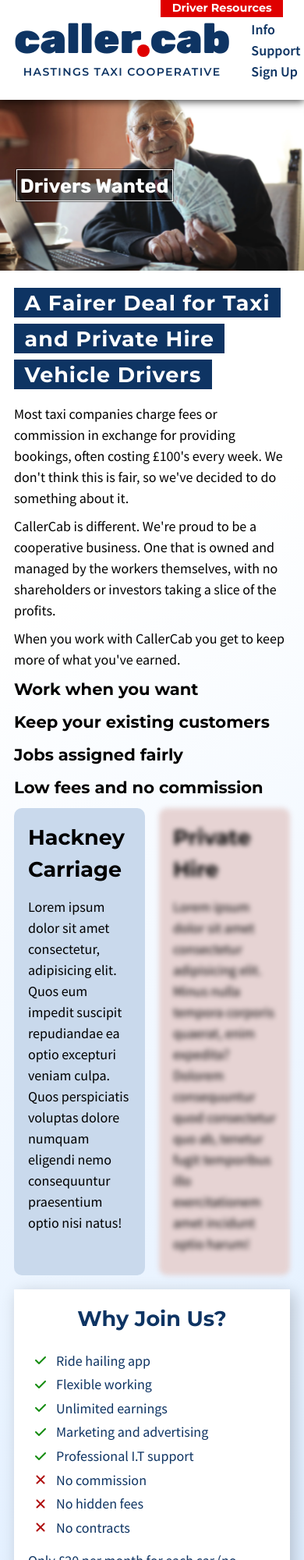
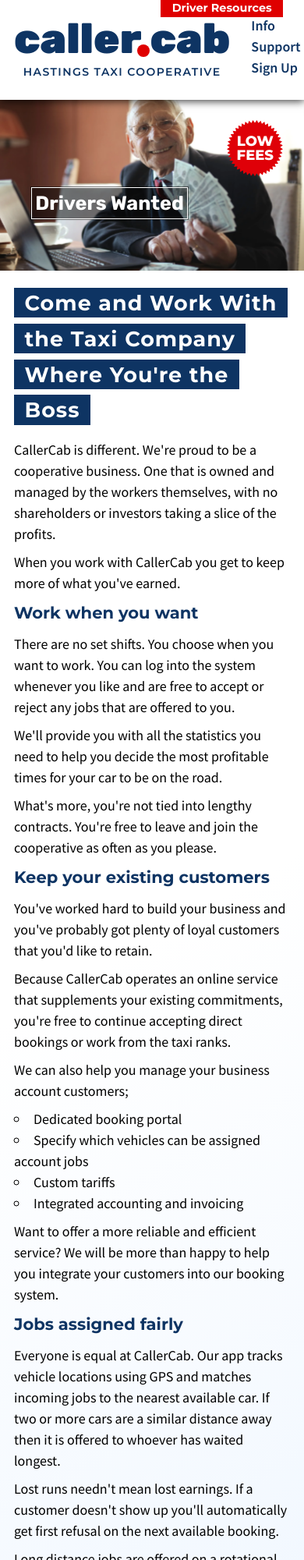
Before and after one commit to speedgull/drivers.caller.cab, a plain HTML site: page index.html in a window 390 px wide. Shown: the top 2000 px of the page at 78% size. Drawn offline with Linux system fonts and the light colour scheme.

Commit message:
added main content

```diff
--- a/css/style.css
+++ b/css/style.css
@@ -45,12 +45,18 @@ h1 {
 
 h2, h3, h4, h5, h6 {
   font-family: Montserrat, Arial, sans-serif;
+  color: var(--main-color);
 }
 
 
-h2, h3, h4, h5, h6, p, li {
+h2, h3, h4, h5, h6, p, ul {
   margin-bottom: 0.5em;
   line-height: 1.5;
+}
+
+ul {
+  list-style-position: inside;
+  list-style-type: circle;
 }
 
 .nowrap {
@@ -62,7 +68,7 @@ h2, h3, h4, h5, h6, p, li {
 }
 
 .wrapper {
-  max-width: 1200px;
+  max-width: 1400px;
   margin: 0 auto;
   padding: 1rem;
 }
@@ -143,18 +149,36 @@ nav li {
 
 .hero .cta {
   position: absolute;
-  top: 0;
-  bottom: 0;
+  bottom: 30%;
   font-size: clamp(0.7rem, 2.5vw, 30px);
-  left: 5vw;
+  left: 10vw;
   color: #fff;
   height: max-content;
-  margin: auto;
   padding: 0.5em;
   background-color: rgba(0, 0, 0, 0.5);
   outline: 0.1em solid;
   outline-offset: -0.2em;
 }
+
+.burst p {
+  color: #fff;
+  font-weight: 800;
+  text-transform: uppercase;
+  text-align: center;
+  background: url('../images/sale-star.svg') no-repeat center;
+  padding: 1em;
+  margin: -1em;
+  line-height: 1;
+  font-family: montserrat, arial, sans-serif;
+}
+
+.hero .burst {
+  position: absolute;
+  top: 20%;
+  right: 10vw;
+  font-size: clamp(1rem, 2.5vw, 40px);
+}
+
 
 @keyframes grow {
   0% {
@@ -178,6 +202,11 @@ nav li {
   "sidebar content"
   "below below";
   gap: var(--content-gap);
+}
+
+.sticky-sidebar {
+  position: sticky;
+  top: 150px;
 }
 
 #primary {
@@ -220,7 +249,7 @@ ul.checklist {
   background-size: 0.8em;
   background-repeat: no-repeat;
   background-position: 0 50%;
-  line-height: 1.2;
+  margin-bottom: 0.5em;
   flex: 200px;
 }
 
@@ -298,6 +327,14 @@ footer {
 
 .social {
   display: inline-flex;
+  gap: 1rem;
+  align-items: center;
+}
+
+.social img {
   height: 1.5rem;
-  gap: 1rem;
 }
+
+.social img[src$="hbc-logo.svg"] {
+  height:2rem;
+}
--- a/index.html
+++ b/index.html
@@ -30,17 +30,47 @@
       <div class="cta">
         <h1>Drivers Wanted</h1>
       </div>
+      <div class="burst">
+        <p>low<br>fees</p>
+      </div>
     </div>
     <div class="wrapper sidebar-left">
       <div id="primary">
-        <h2><span class="ribbon">A Fairer Deal for Taxi and Private Hire Vehicle Drivers</span></h2>
-        <p>Most taxi companies charge fees or commission in exchange for providing bookings, often costing £100's every week. We don't think this is fair, so we've decided to do something about it.</p>
+        <h2><span class="ribbon">Come and Work With the Taxi Company Where You're the Boss</span></h2>
         <p>CallerCab is different. We're proud to be a cooperative business. One that is owned and managed by the workers themselves, with no shareholders or investors taking a slice of the profits.</p>
         <p>When you work with CallerCab you get to keep more of what you've earned.</p>
-        <h3>Work when you want</h3>
-        <h3>Keep your existing customers</h3>
-        <h3>Jobs assigned fairly</h3>
-        <h3>Low fees and no commission</h3>
+        <section>
+          <h3>Work when you want</h3>
+          <p>There are no set shifts. You choose when you want to work. You can log into the system whenever you like and are free to accept or reject any jobs that are offered to you.</p>
+          <p>We'll provide you with all the statistics you need to help you decide the most profitable times for your car to be on the road.</p>
+          <p>What's more, you're not tied into lengthy contracts. You're free to leave and join the cooperative as often as you please.</p>
+        </section>
+        <section>
+          <h3>Keep your existing customers</h3>
+          <p>You've worked hard to build your business and you've probably got plenty of loyal customers that you'd like to retain.</p>
+          <p>Because CallerCab operates an online service that supplements your existing commitments, you're free to continue accepting direct bookings or work from the taxi ranks.</p>
+          <p>We can also help you manage your business account customers;</p>
+          <ul>
+            <li>Dedicated booking portal</li>
+            <li>Specify which vehicles can be assigned account jobs</li>
+            <li>Custom tariffs</li>
+            <li>Integrated accounting and invoicing</li>
+          </ul>
+          <p>Want to offer a more reliable and efficient service? We will be more than happy to help you integrate your customers into our booking system.</p>
+        </section>
+        <section>
+          <h3>Jobs assigned fairly</h3>
+          <p>Everyone is equal at CallerCab. Our app tracks vehicle locations using GPS and matches incoming jobs to the nearest available car. If two or more cars are a similar distance away then it is offered to whoever has waited longest.</p>
+          <p>Lost runs needn't mean lost earnings. If a customer doesn't show up you'll automatically get first refusal on the next available booking.</p>
+          <p>Long distance jobs are offered on a rotational basis with each car taking its turn.</p>
+        </section>
+        <section>
+          <h3>Low fees and no commission</h3>
+          <p>We don't have an expensive office staffed by overpaid managers - our business is conducted entirely online and democratically managed by our members.</p>
+          <p>CallerCab is essentially a booking agency, created to unite drivers who have had enough of being exploited by traditional taxi and private hire companies.</p>
+          <p>There are no hidden fees and we don't charge commission. You get to keep 100% of the fare, and we charge hackney carriage tariffs across our entire fleet. No discounts, no cheap fares, and no greedy businessmen benefiting from your hard work!</p>
+          <p>Each vehicle owner pays an equal share of the costs and in return receives an equal share of the work. What could be fairer than that?</p>
+        </section>
         <div class="col-2">
           <div class="box bgd-blue">
             <h2>Hackney Carriage</h2>
@@ -52,26 +82,26 @@
           </div>
         </div>
       </div>
-      <div id="secondary">
-        <div class="popbox">
+      <aside id="secondary">
+        <section class="popbox sticky-sidebar">
           <h2 class="text-center">Why Join Us?</h2>
           <ul class="checklist">
             <li>Ride hailing app</li>
             <li>Flexible working</li>
             <li>Unlimited earnings</li>
             <li>Marketing and advertising</li>
-            <li>Professional I.T support</li>
+            <li>Professional I.T. support</li>
             <li class="xmark">No commission</li>
             <li class="xmark">No hidden fees</li>
             <li class="xmark">No contracts</li>
           </ul>
           <p>Only £20 per month for each car (no charge for extra drivers).</p>
           <a href="#">Sign Up</a>
-        </div>
-      </div>
-      <div class="partners">
-        <figure>
-          <img src="images/logos/hastings-logo.svg" alt="Hastings crest">
+        </section>
+      </aside>
+      <section class="partners">
+        <figure title="Hastings Taxi Association">
+          <img src="images/logos/hastings-logo.svg" alt="Hastings crest" >
         </figure>
         <figure>
           <img src="images/logos/apollo-logo.svg" alt="Apollo Taxi logo">
@@ -88,7 +118,7 @@
         <figure>
           <img src="images/logos/swift-logo.svg" alt="Swift Cars logo">
         </figure>
-      </div>
+      </section>
     </div>
   </main>
   <footer>
@@ -98,7 +128,7 @@
         <img src="images/logos/square-facebook.svg" />
         <img src="images/logos/twitter.svg " />
         <img src="images/logos/google.svg" />
-        <img src="images/logos/hbc-logo.svg">
+        <a href="https://www.hastings.gov.uk/licensing/taxi_privatehire/" target="_blank"><img src="images/logos/hbc-logo.svg"></a>
       </div>
     </div>
   </footer>
```
Also changed, not shown: images/sale-star.svg (added).
